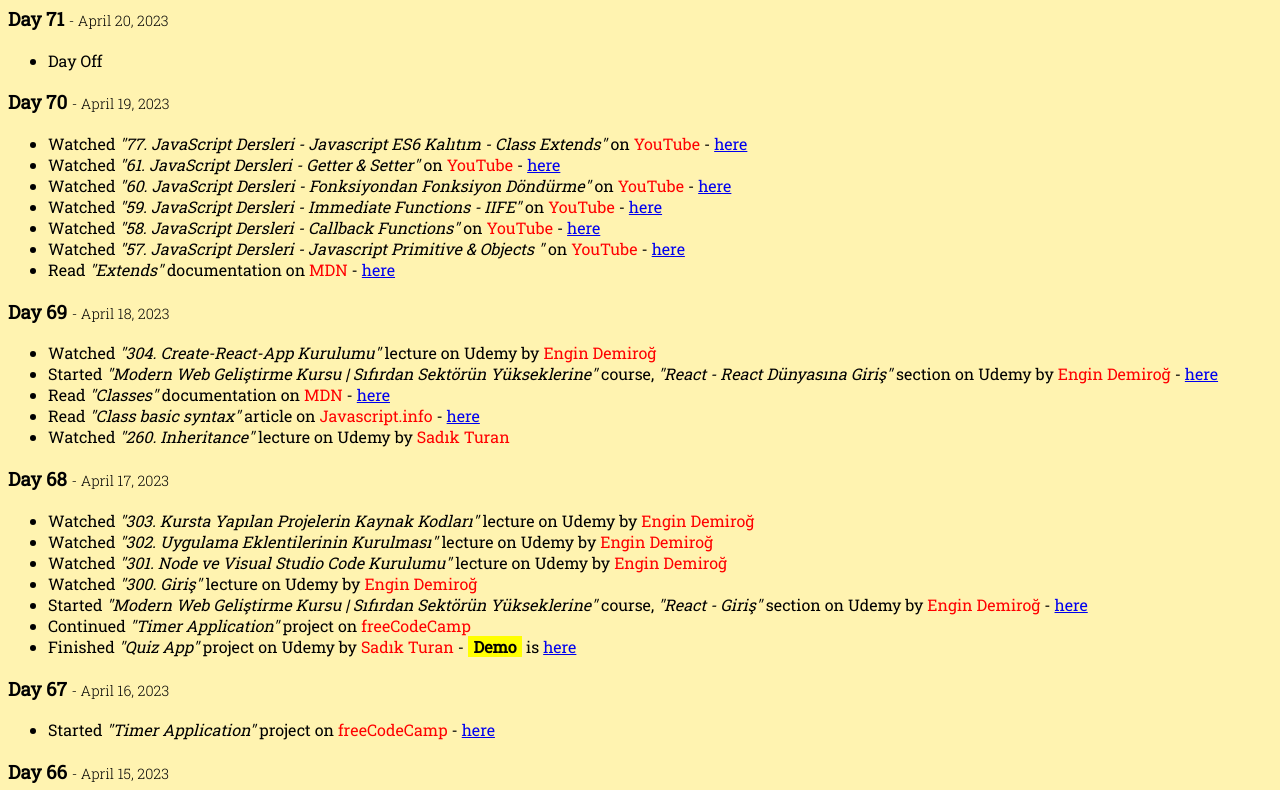
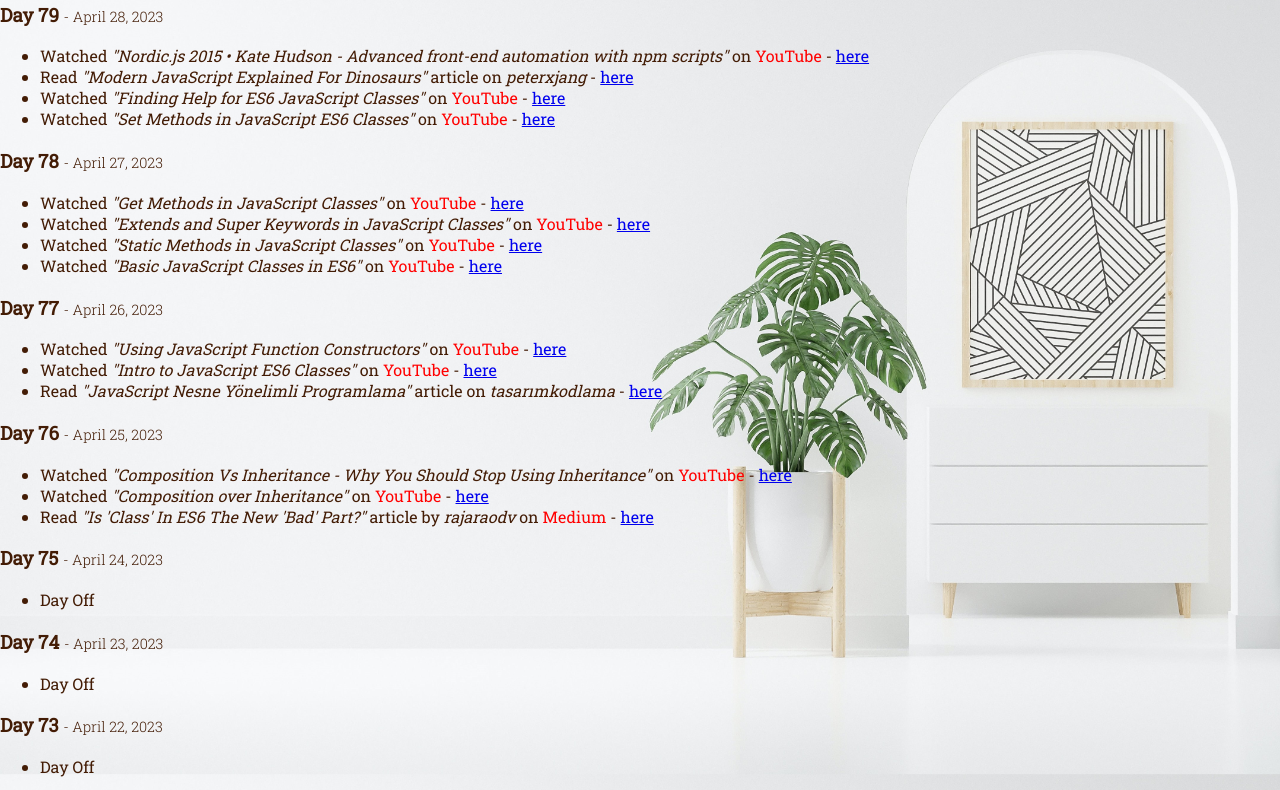
Before and after one commit to ersinisgor/everyday-coding, a plain HTML site: page index.html in a window 1280 px wide. Shown: the part 80-870 px from the top of the page. Drawn offline with Linux system fonts and the light colour scheme; files whose address does not match are found by name.

Commit message:
Add day 72-73-74-75-76-77-78-79

```diff
--- a/index.html
+++ b/index.html
@@ -10,18 +10,34 @@
         @import url('https://fonts.googleapis.com/css2?family=Roboto+Slab:wght@300;400&display=swap');
 
         body {
-          background-color: #fff3b0;
+          margin: 0;
+          padding: 0;
           font-weight: 400;
           font-family: 'Roboto Slab', serif;
+          color: #431c05;
+        }
+
+        main, h1 {
+          background-image: url(img//mustafa-bepari-uIMhazoqOds-unsplash\ -\ Kopya.jpg);
+          background-repeat: no-repeat;
+          background-attachment: fixed;
+          background-size: cover;
+          background-position: center;
         }
 
         h1 {
           text-align: center;
-
+          margin-top: 0;
+          background-attachment: fixed;
+          position: sticky;
+          top: 0;
+          z-index: 10;
+          padding: 10px;
+          margin-bottom: 0;
         }
 
         a {
-            color: #0000ee;
+          color: #0000ee;
         }
 
         strong{
@@ -43,6 +59,96 @@
   <body>
     <main>
       <h1>Everyday Coding Summarize</h1>
+
+      <!-- Day 79 -->
+      <div class="day79">
+        <h3>Day 79 <span class="date"> - April 28, 2023</span></h3>
+        <p class="list">
+          <ul>
+            <li>Watched <em>"Nordic.js 2015 • Kate Hudson - Advanced front-end automation with npm scripts" </em> on <span>YouTube</span> - <a href="https://www.youtube.com/watch?v=0RYETb9YVrk" target="_blank">here</a> </li>
+            <li>Read <em>"Modern JavaScript Explained For Dinosaurs" </em> article on <em>peterxjang </em> - <a href="https://peterxjang.com/blog/modern-javascript-explained-for-dinosaurs.html" target="_blank">here</a> </li>
+            <li>Watched <em>"Finding Help for ES6 JavaScript Classes" </em> on <span>YouTube</span> - <a href="https://www.youtube.com/watch?v=QumLv79Hoss" target="_blank">here</a> </li>
+            <li>Watched <em>"Set Methods in JavaScript ES6 Classes" </em> on <span>YouTube</span> - <a href="https://www.youtube.com/watch?v=aZAYj7mqa4c" target="_blank">here</a> </li>
+          </ul>
+        </p>
+      </div>
+
+      <!-- Day 78 -->
+      <div class="day78">
+        <h3>Day 78 <span class="date"> - April 27, 2023</span></h3>
+        <p class="list">
+          <ul>
+            <li>Watched <em>"Get Methods in JavaScript Classes" </em> on <span>YouTube</span> - <a href="https://www.youtube.com/watch?v=1WnRom8Yjac" target="_blank">here</a> </li>
+            <li>Watched <em>"Extends and Super Keywords in JavaScript Classes" </em> on <span>YouTube</span> - <a href="https://www.youtube.com/watch?v=CwAU1wYeHiM" target="_blank">here</a> </li>
+            <li>Watched <em>"Static Methods in JavaScript Classes" </em> on <span>YouTube</span> - <a href="https://www.youtube.com/watch?v=8gWvJx-NP-w" target="_blank">here</a> </li>
+            <li>Watched <em>"Basic JavaScript Classes in ES6" </em> on <span>YouTube</span> - <a href="https://www.youtube.com/watch?v=lHIpwkqjzYA" target="_blank">here</a> </li>
+          </ul>
+        </p>
+      </div>
+
+      <!-- Day 77 -->
+      <div class="day77">
+        <h3>Day 77 <span class="date"> - April 26, 2023</span></h3>
+        <p class="list">
+          <ul>
+            <li>Watched <em>"Using JavaScript Function Constructors" </em> on <span>YouTube</span> - <a href="https://www.youtube.com/watch?v=wQ1MuExYzko" target="_blank">here</a> </li>
+            <li>Watched <em>"Intro to JavaScript ES6 Classes" </em> on <span>YouTube</span> - <a href="https://www.youtube.com/watch?v=vdT-wjEoH-0" target="_blank">here</a> </li>
+            <li>Read <em>"JavaScript Nesne Yönelimli Programlama" </em> article on <em>tasarımkodlama </em> - <a href="https://www.tasarimkodlama.com/web-tasarimi/javascript-programlama/javascript-nesne-yonelimli-programlama/" target="_blank">here</a> </li>
+          </ul>
+        </p>
+      </div>
+
+      <!-- Day 76 -->
+      <div class="day76">
+        <h3>Day 76 <span class="date"> - April 25, 2023</span></h3>
+        <p class="list">
+          <ul>
+            <li>Watched <em>"Composition Vs Inheritance - Why You Should Stop Using Inheritance" </em> on <span>YouTube</span> - <a href="https://www.youtube.com/watch?v=nnwD5Lwwqdo" target="_blank">here</a> </li>
+            <li>Watched <em>"Composition over Inheritance" </em> on <span>YouTube</span> - <a href="https://www.youtube.com/watch?v=wfMtDGfHWpA" target="_blank">here</a> </li>
+            <li>Read <em>"Is 'Class' In ES6 The New 'Bad' Part?" </em> article by <em>rajaraodv </em> on <span>Medium</span> - <a href="https://rajaraodv.medium.com/is-class-in-es6-the-new-bad-part-6c4e6fe1ee65" target="_blank">here</a> </li>
+          </ul>
+        </p>
+      </div>
+
+      <!-- Day 75 -->
+      <div class="day75">
+        <h3>Day 75 <span class="date"> - April 24, 2023</span></h3>
+        <p class="list">
+          <ul>
+            <li>Day Off</li>
+          </ul>
+        </p>
+      </div>
+
+      <!-- Day 74 -->
+      <div class="day74">
+        <h3>Day 74 <span class="date"> - April 23, 2023</span></h3>
+        <p class="list">
+          <ul>
+            <li>Day Off</li>
+          </ul>
+        </p>
+      </div>
+
+      <!-- Day 73 -->
+      <div class="day73">
+        <h3>Day 73 <span class="date"> - April 22, 2023</span></h3>
+        <p class="list">
+          <ul>
+            <li>Day Off</li>
+          </ul>
+        </p>
+      </div>
+
+      <!-- Day 72 -->
+      <div class="day72">
+        <h3>Day 72 <span class="date"> - April 21, 2023</span></h3>
+        <p class="list">
+          <ul>
+            <li>Day Off</li>
+          </ul>
+        </p>
+      </div>
 
       <!-- Day 71 -->
       <div class="day71">
```
Also changed, not shown: img/mustafa-bepari-uIMhazoqOds-unsplash - Kopya.jpg (added), 1 other file.
